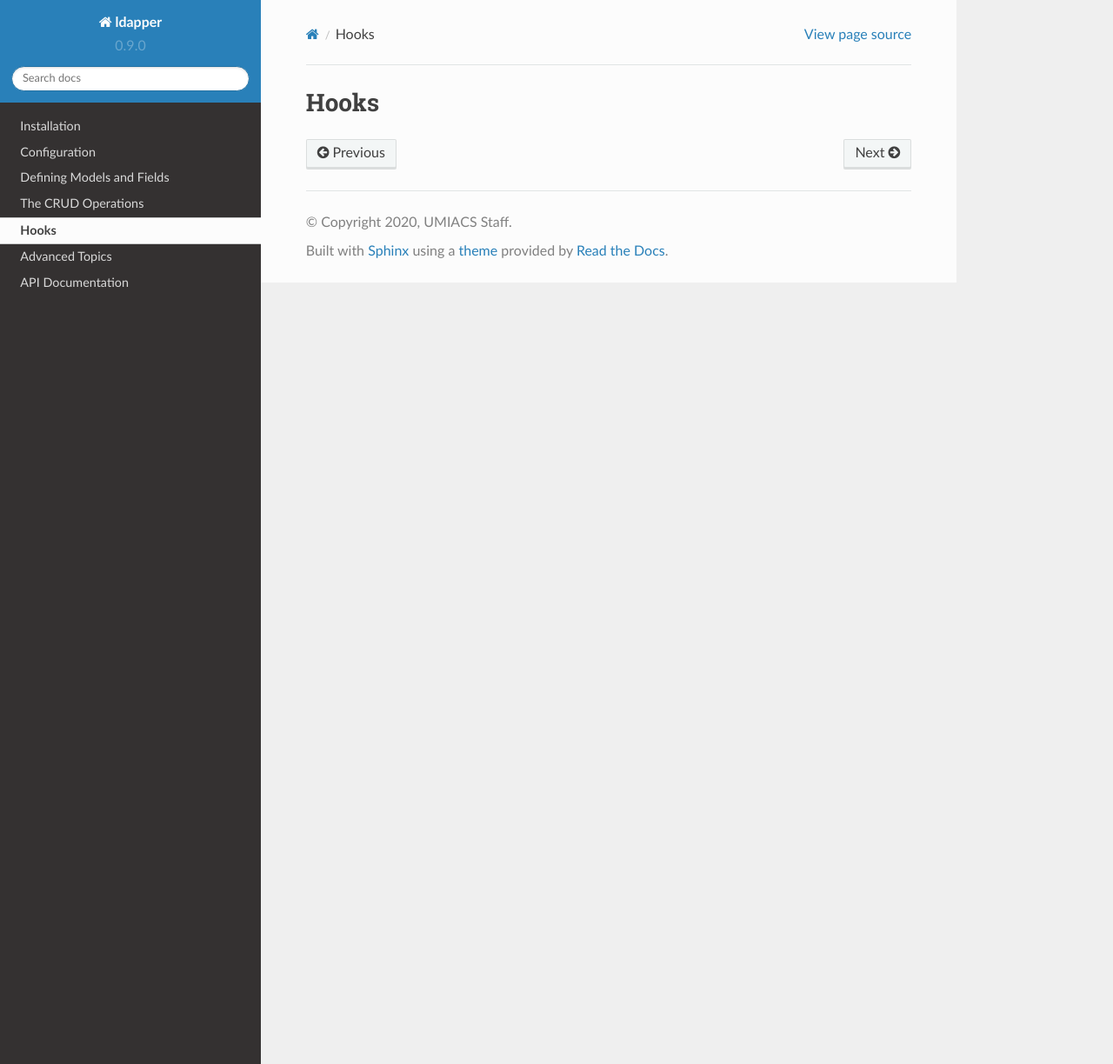
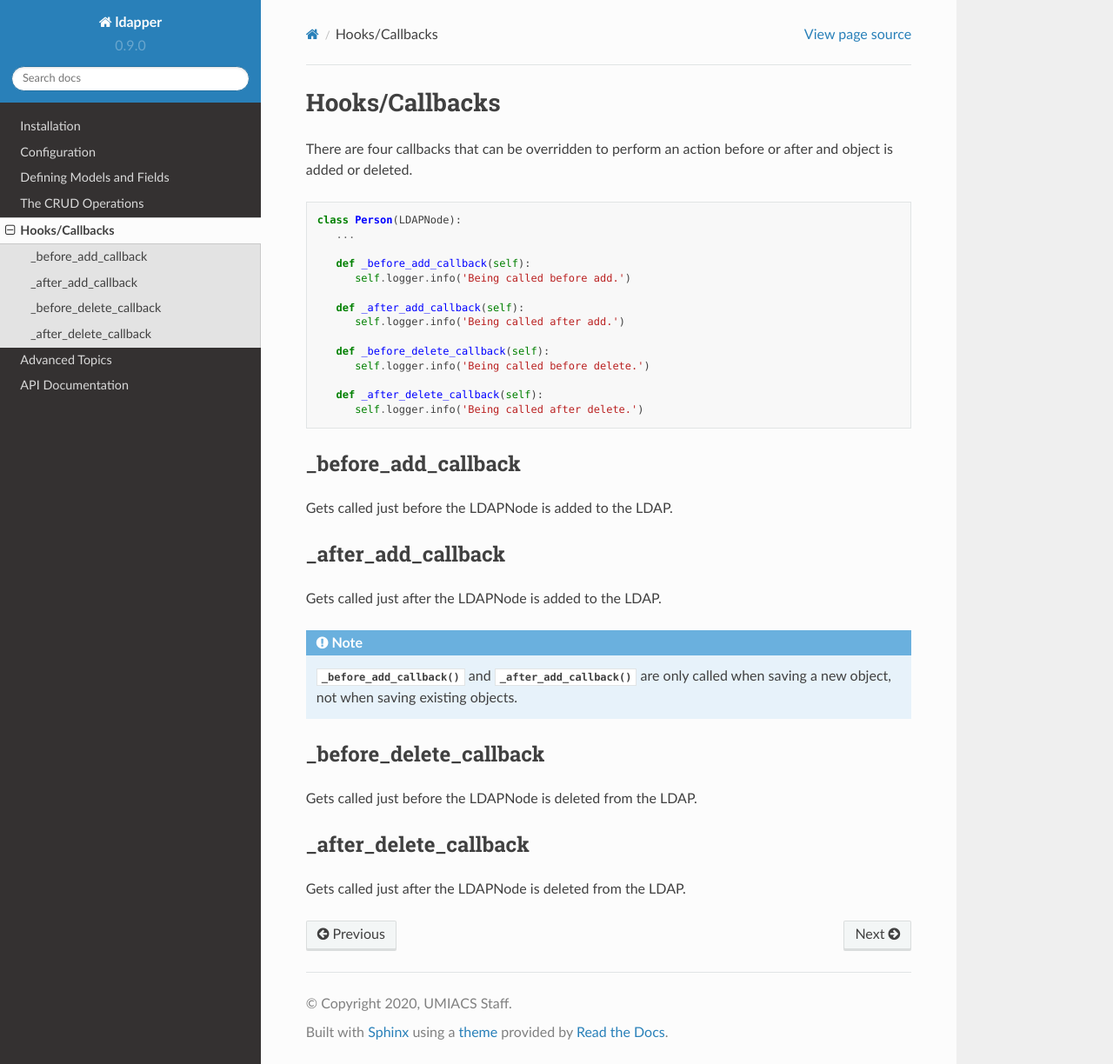
Before and after one commit to UMIACS/ldapper, a Sphinx documentation site: the page built from docs/ldapper/hooks.rst, in a window 1280 px wide and 1224 px high. Shown: the whole window at 87% size. Built offline with Sphinx 7.4.7 and the Read the Docs theme 2.0.0, drawn with Linux system fonts in a browser that asks for light colours.

Commit message:
docs: added section on Hooks/Callbacks

```diff
--- a/docs/ldapper/hooks.rst
+++ b/docs/ldapper/hooks.rst
@@ -1,2 +1,45 @@
-Hooks
-=====
+.. _hooks:
+
+Hooks/Callbacks
+===================
+
+There are four callbacks that can be overridden to perform an action before
+or after and object is added or deleted.
+
+.. code-block:: python
+
+   class Person(LDAPNode):
+      ...
+
+      def _before_add_callback(self):
+         self.logger.info('Being called before add.')
+
+      def _after_add_callback(self):
+         self.logger.info('Being called after add.')
+
+      def _before_delete_callback(self):
+         self.logger.info('Being called before delete.')
+
+      def _after_delete_callback(self):
+         self.logger.info('Being called after delete.')
+
+_before_add_callback
+----------
+Gets called just before the LDAPNode is added to the LDAP.
+
+_after_add_callback
+----------
+Gets called just after the LDAPNode is added to the LDAP.
+
+.. note::
+   :func:`~ldapper.ldapnode.LDAPNode._before_add_callback` and
+   :func:`~ldapper.ldapnode.LDAPNode._after_add_callback`
+   are only called when saving a new object, not when saving existing objects.
+
+_before_delete_callback
+----------
+Gets called just before the LDAPNode is deleted from the LDAP.
+
+_after_delete_callback
+----------
+Gets called just after the LDAPNode is deleted from the LDAP.
```
